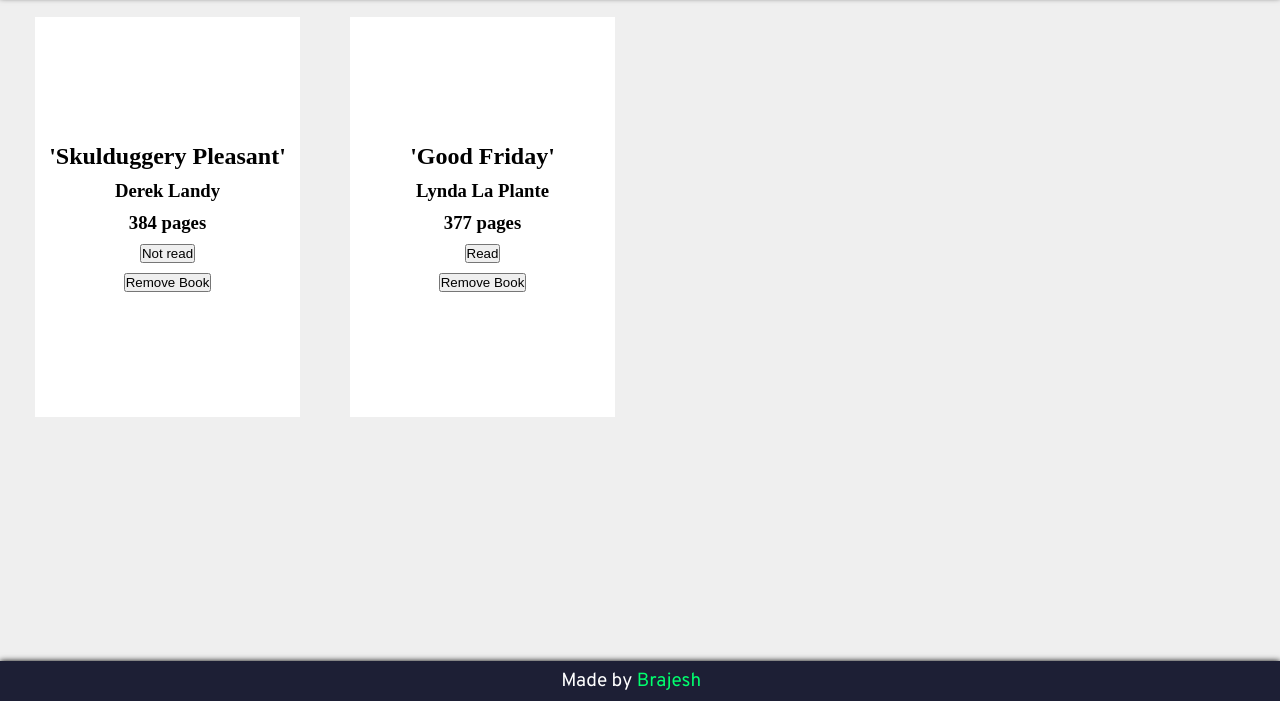
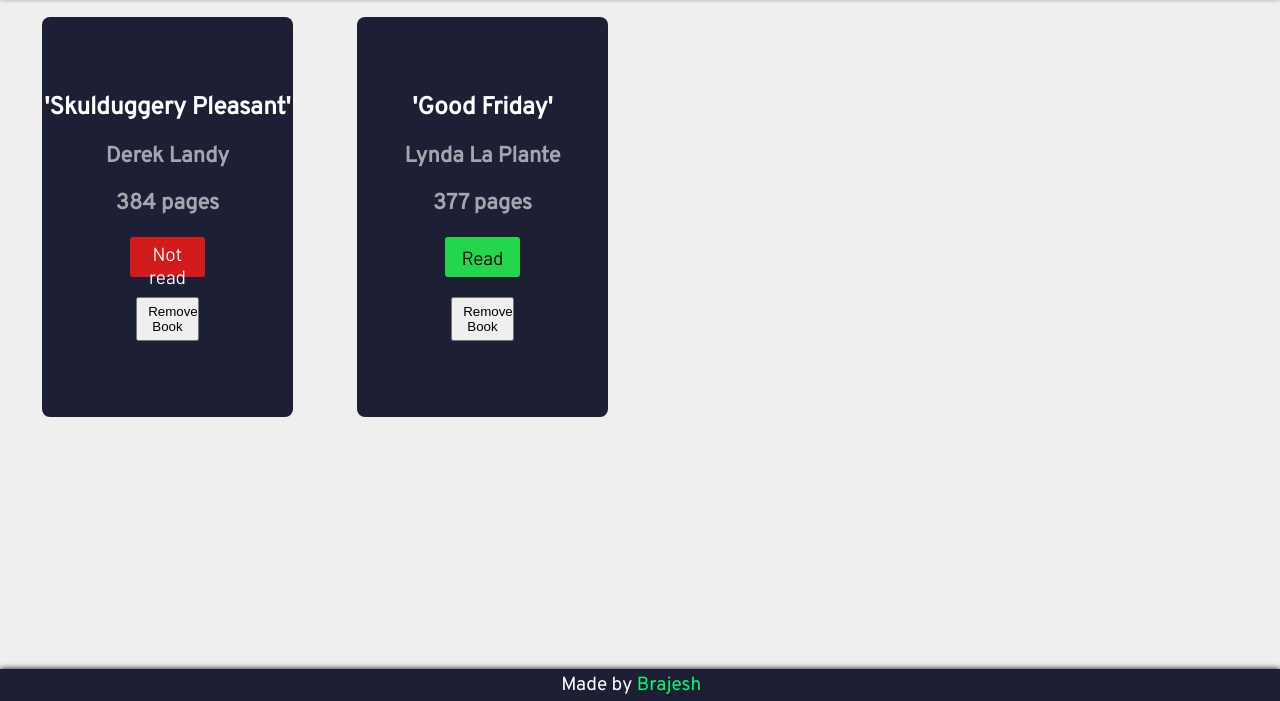
Before and after one commit to brajpatel/library, a plain HTML site: page index.html in a window 1280 px wide. Shown: the part 99-800 px from the top of the page. Drawn offline with Linux system fonts and the light colour scheme.

Commit message:
Style card-read-status button

```diff
--- a/style.css
+++ b/style.css
@@ -34,6 +34,10 @@
 body {
     background: #efefef;
     padding-bottom: 3rem;
+}
+
+button {
+    cursor: pointer;
 }
 
 a {
@@ -109,7 +113,6 @@ h1 {
 }
 
 .open-form {
-    cursor: pointer;
     padding: 5px 10px;
     border-radius: 3px;
     font-size: calc(16px + 0.390625vw);
@@ -163,15 +166,52 @@ h1 {
 }
 
 .card {
-    background: white;
+    background: var(--dark-blue);
     height: 100%;
-    width: 90%;
+    width: 85%;
+    border-radius: 8px;
     display: flex;
     flex-direction: column;
     justify-content: center;
     align-items: center;
-    gap: 10px;
-    /* STYLE MEEEEEEEEEEEEEEEEEEE */
+    gap: 20px;
+}
+
+.card-title {
+    color: white;
+    font-family: var(--overpass);
+    font-size: calc(1.2rem + 0.390625vw);
+}
+
+.card h3 {
+    color: var(--off-white);
+    font-family: var(--overpass);
+    font-size: calc(1.05rem + 0.390625vw);
+}
+
+.card-read-status {
+    padding: 5px 10px;
+    border: none;
+    border-radius: 3px;
+    width: 30%;
+    height: 40px;
+    font-size: calc(14px + 0.390625vw);
+    font-family: var(--barlow);
+}
+
+.card-read-status.read {
+    background: rgb(36, 214, 75);
+    color: black;
+}
+
+.card-read-status.not-read {
+    background: rgb(211, 27, 27);
+    color: white;
+}
+
+.delete-card {
+    padding: 5px 10px;
+    width: 25%;
 }
 
 /* ===== FORM/MODAL ===== */
@@ -294,7 +334,6 @@ form {
     color: var(--dark-blue);
     padding: 8px 10px 5px 10px;
     font-size: calc(1.15rem + 0.390625vw);
-    cursor: pointer;
     font-family: var(--overpass);
     border: none;
     border-radius: 3px;
@@ -379,7 +418,7 @@ footer {
     display: flex;
     justify-content: center;
     align-items: center;
-    height: 4vh;
+    height: 3vh;
     width: 100%;
     padding: 4px 0;
 }
```
